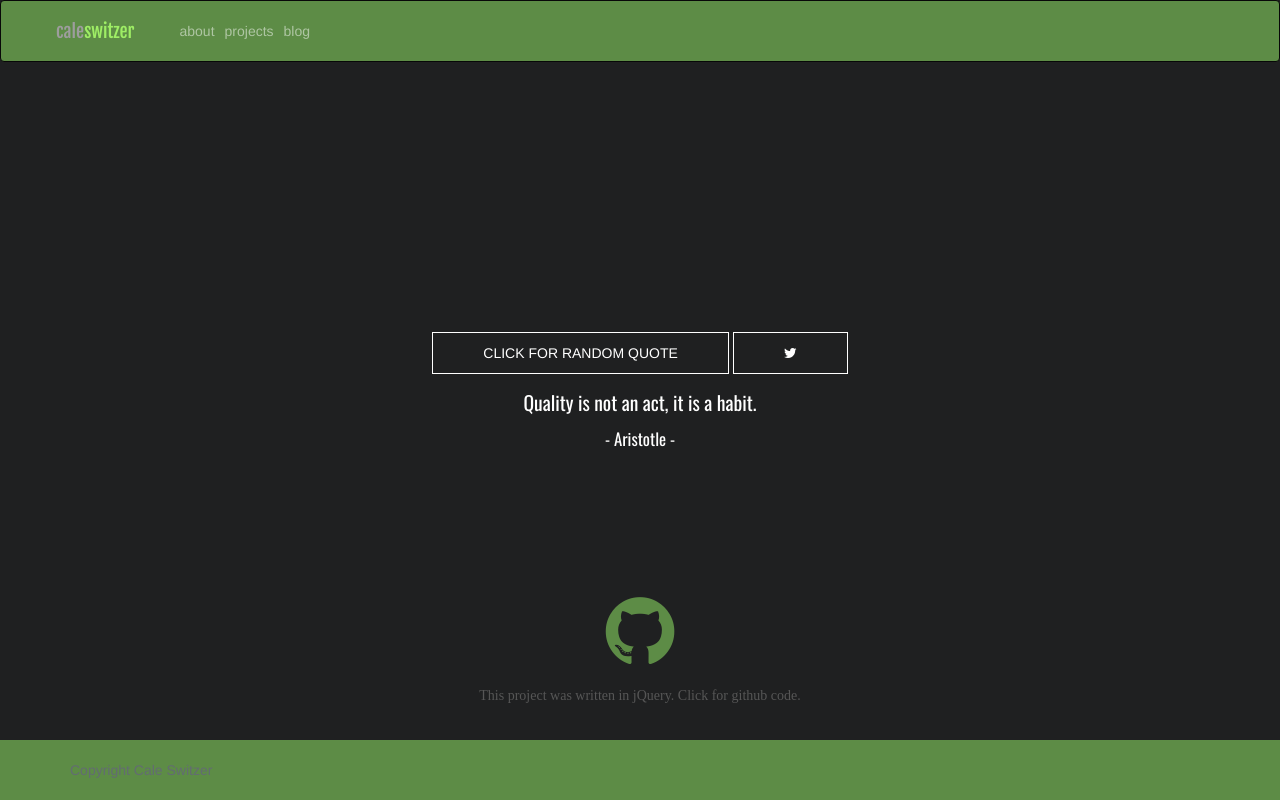
After one commit to Tennyx/mysite, a Django app: page /projects/quote-generator in a window 1280 px wide. The commit adds this page. Run offline with Django 3.2, Linux system fonts and the light colour scheme; parts of the project's set-up code (start-up, migrations or seed data) failed here and were passed over; some libraries are stand-ins or nearby versions.

Commit message:
added new projects, restyled projects list.

```diff
--- a/home/static/css/main.css
+++ b/home/static/css/main.css
@@ -8,6 +8,7 @@ html {
 
 body {
   background: #d6d6d6;
+  /*background: #1f2021; */
   color: #565656;
   margin-bottom: 60px;
 }
@@ -22,7 +23,7 @@ body {
 }
 
 .lastname {
-	color:#86d84b;
+	color:#9eed65;
 }
 
 #navbarSupportedContent {
@@ -52,7 +53,8 @@ body {
 }
 
 .card-img-top {
-	filter: grayscale(100%);
+	/*filter: grayscale(100%);*/
+  background:red;
 }
 
 header.masthead {
@@ -82,7 +84,8 @@ header.masthead > .overlay {
 .card {
 	margin: 5px;
 	padding: 10px;
-	/*box-shadow: 10px 10px 35px #bababa;*/
+	box-shadow: 10px 10px 35px #bababa;
+  border: none;
 }
 
 .btn-primary {
@@ -109,3 +112,26 @@ header.masthead > .overlay {
 .fontfront, .fontfront:hover {
   font-size: 270%;
 }
+
+.lang-tab {
+  background:#686868;
+  text-align:left;
+  font-size:80%;
+  padding:5px
+}
+
+.lang {
+  margin-left:5px;
+}
+
+.lang-jquery {
+  color:#e2f27b;
+}
+
+.lang-reactjs {
+  color:#88b9f7;
+}
+
+.lang-python {
+  color:#f29748;
+}
--- /dev/null
+++ b/projects/static/css/quote-gen.css
@@ -0,0 +1,36 @@
+body {
+  background: #1f2021;
+}
+
+.btn-primary, .btn-primary:focus {
+  background: #1f2021;
+  border: solid white 1px;
+  border-radius: 0;
+}
+
+.btn-primary:hover {
+  color: #1f2021;
+  background: white;
+  border-color: white;
+}
+
+.btn-primary:active {
+  border-color: white;
+}
+
+.quote-text {
+  font-size: 140%;
+}
+
+.quote-author {
+  font-size: 120%;
+}
+
+.quote {
+  font-family: 'Oswald', sans-serif;
+  color: white;
+}
+
+.btndiv {
+  margin-top: 250px;
+}
--- a/projects/static/js/actions.js
+++ b/projects/static/js/actions.js
@@ -1,7 +1,7 @@
 var mouseOn = function(){
 	$('#' + this.id + '-img').css({'filter':'grayscale(10%)'});
-	$('#' + this.id).css({'color':'#5d8c46', 'background': '#c6c6c6'});
-	$('#' + this.id + '-title').css({"color":"#5d8c46"});
+	$('#' + this.id).css({'color':'#5b5b5b', 'background': '#9eed65'});
+	$('#' + this.id + '-title').css({"color":"#5b5b5b"});
 }
 
 var mouseOff = function(){
--- /dev/null
+++ b/projects/static/js/quoteGen.js
@@ -0,0 +1,15 @@
+$(document).ready(function() {
+   $("#btn-quote").on("click", function(){
+     $.getJSON("https://api.forismatic.com/api/1.0/?method=getQuote&lang=en&format=jsonp&jsonp=?", function(json){
+       $(".quote-text").html(json["quoteText"]);
+       var author = json["quoteAuthor"];
+       if (author){
+        $(".quote-author").html("- " + json["quoteAuthor"] + " -");
+        $(".twitter-share-button").attr("href", "https://twitter.com/intent/tweet?text=" + json["quoteText"] + "%20" + "-" + json["quoteAuthor"]);
+       }else{
+         $(".quote-author").html("- Unknown -");
+         $(".twitter-share-button").attr("href", "https://twitter.com/intent/tweet?text=" + json["quoteText"] + "&20" + "-" + "Unknown");
+       }
+      });
+    });
+  });
--- /dev/null
+++ b/projects/templates/projects/quote-generator.html
@@ -0,0 +1,49 @@
+{% extends "../home/base.html" %}
+{% block title %}
+Quote Generator
+{% endblock %}
+
+{% block header %}
+<script src="/static/js/quoteGen.js"></script>
+<link href="https://fonts.googleapis.com/css?family=Oswald" rel="stylesheet">
+<link rel="EditURI" type="application/rsd+xml" href="//en.wikiquote.org/w/api.php?action=rsd"/>
+<link href="https://twitter.com/intent/tweet">
+<link rel="stylesheet" href="/static/css/quote-gen.css">
+{% endblock %}
+
+{% block content %}
+<!-- <div class="container-fluid">
+
+<div class="text-center">
+  <button class="btn btn-primary" id="btn-quote">CLICK FOR RANDOM QUOTE</button>
+  <a href="https://twitter.com/intent/tweet" class="btn btn-primary twitter-share-button" target="_blank"><i class="fa fa-twitter"></i></a>
+</div>
+
+<div class="quote">
+  <div class="quote-text text-center">Quality is not an act, it is a habit.
+  </div>
+  <div class="quote-author text-center">- Aristotle -</div>
+</div>
+
+</div> -->
+
+
+<div class="container">
+	<div class="row align-items-center justify-content-center btndiv">
+		<div class="col-xs-6 text-center">
+			<button class="btn btn-primary" id="btn-quote">CLICK FOR RANDOM QUOTE</button>
+  			<a href="https://twitter.com/intent/tweet" class="btn btn-primary twitter-share-button" target="_blank"><i class="fa fa-twitter"></i></a>
+  			<p class="quote quote-text text-center mt-4">Quality is not an act, it is a habit.</p>
+			<p class="quote quote-author text-center py-0">- Aristotle -</p>
+		</div>
+	</div>
+</div>
+
+
+
+
+<div class="text-center" style="padding-top: 90px">
+	<a href="#"><i class="fa fa-github fontlink-dark" aria-hidden="true"></i></a>
+	<p class="text-center" style="font-family: Montserrat">This project was written in jQuery. Click for github code.</p>
+</div>
+{% endblock %}
--- a/projects/urls.py
+++ b/projects/urls.py
@@ -14,5 +14,6 @@ urlpatterns = [
 	url(r'^recipe-list$', views.recipe, name='recipe'),
 	url(r'^game-of-life$', views.game_of_life, name='game_of_life'),
 	url(r'^twisted-groves$', views.twisted_groves, name='twisted_groves'),
-	url(r'^zip-finder$', views.zip_finder, name='zip_finder')
+	url(r'^zip-finder$', views.zip_finder, name='zip_finder'),
+	url(r'^quote-generator$', views.quote_gen, name='quote_gen')
 ]
--- a/projects/views.py
+++ b/projects/views.py
@@ -5,75 +5,94 @@ def project_list(request):
 	projects = {
 		'calc': {
 			'title': 'Calculator',
-			'summary': 'Simple calculator built with jQuery.',
+			'summary': 'Add, subtract, divide & more!',
 			'url': '/projects/calculator',
-			'image': '/static/images/calc1.gif'
+			'langlist': ['jquery']
+			# 'image': '/static/images/calc1.gif'
 		},
 		'timer': {
 			'title': 'Timer',
-			'summary': 'Simple timer built with jQuery.',
+			'summary': 'Countdown to extinction.',
 			'url': '/projects/timer',
-			'image': '/static/images/timer1.gif'
+			'langlist': ['jquery']
+			# 'image': '/static/images/timer1.gif'
 		},
 		'siamonds': {
 			'title': 'Siamonds',
-			'summary': 'Simon-style game made with jQuery',
+			'summary': 'Like Simon but with a terrible name.',
 			'url': '/projects/siamonds',
-			'image': '/static/images/siamonds1.gif'
+			'langlist': ['jquery']
+			# 'image': '/static/images/siamonds1.gif'
 		},
 		'tic-tac-toe': {
 			'title': 'Tic-Tac-Toe',
-			'summary': 'Tic-Tac-Toe game made with jQuery',
+			'summary': 'Play by yourself or with a friend!',
 			'url': '/projects/tic-tac-toe',
-			'image': '/static/images/tic_tac_toe1.gif'
+			'langlist': ['jquery']
+			# 'image': '/static/images/tic_tac_toe1.gif'
 		},
 		'weather': {
 			'title': 'Weather App',
-			'summary': 'See current weather.',
+			'summary': 'Because who needs windows?',
 			'url': '/projects/weather',
-			'image': '/static/images/weather1.gif'
+			'langlist': ['jquery']
+			# 'image': '/static/images/weather1.gif'
 		},
 		'twitch-streams': {
 			'title': 'Twitch Stream Status',
-			'summary': 'Twitch viewer made with jQuery',
+			'summary': 'Anyone streaming atm?',
 			'url': '/projects/twitch-streams',
-			'image': '/static/images/twitch_streams1.gif'
+			'langlist': ['jquery']
+			# 'image': '/static/images/twitch_streams1.gif'
 		},
 		'wiki-viewer': {
 			'title': 'Wikipedia Viewer',
-			'summary': 'Wikipedia viewer made with jQuery',
+			'summary': 'Way better than going to Wikipedia.',
 			'url': '/projects/wikipedia-viewer',
-			'image': '/static/images/wiki_viewer1.gif'
+			'langlist': ['jquery']
+			# 'image': '/static/images/wiki_viewer1.gif'
 		},
 		'markdown-previewer': {
 			'title': 'Markdown Previewer',
-			'summary': 'Markdown Previewer made with Reactjs',
+			'summary': 'GitHub-flavored.',
 			'url': '/projects/markdown-previewer',
-			'image': '/static/images/calc1.gif'
+			'langlist': ['reactjs']
+			# 'image': '/static/images/calc1.gif'
 		},
 		'recipe-list': {
 			'title': 'Recipe List',
-			'summary': 'Recipe List made with Reactjs',
+			'summary': 'A pinch of HTML and a dash of JSX.',
 			'url': '/projects/recipe-list',
-			'image': '/static/images/calc1.gif'
+			'langlist': ['reactjs']
+			# 'image': '/static/images/calc1.gif'
 		},
 		'game-of-life': {
 			'title': 'Game of Life',
-			'summary': 'Game of Life made with Reactjs',
+			'summary': "Conway's Game of Life.",
 			'url': '/projects/game-of-life',
-			'image': '/static/images/calc1.gif'
+			'langlist': ['reactjs']
+			# 'image': '/static/images/calc1.gif'
 		},
 		'twisted-groves': {
 			'title': 'Twisted Groves',
-			'summary': 'Roguelike game made with Reactjs',
+			'summary': 'Roguelike game - can you survive?',
 			'url': '/projects/twisted-groves',
-			'image': '/static/images/calc1.gif'
+			'langlist': ['reactjs']
+			# 'image': '/static/images/calc1.gif'
 		},
 		'zip-finder': {
 			'title': 'Zip Finder',
-			'summary': 'Find zip from city using Google API',
+			'summary': 'Find zip from a city with Google API',
 			'url': '/projects/zip-finder',
-			'image': '/static/images/calc1.gif'
+			'langlist': ['jquery']
+			# 'image': '/static/images/calc1.gif'
+		},
+		'quote-generator': {
+			'title': 'Quote Generator',
+			'summary': 'Cycle through quotes & tweet them',
+			'url': '/projects/quote-generator',
+			'langlist': ['jquery']
+			# 'image': '/static/images/calc1.gif'
 		}
 	}
 
@@ -114,3 +133,6 @@ def twisted_groves(request):
 
 def zip_finder(request):
 	return render(request, 'projects/zip-finder.html')
+
+def quote_gen(request):
+	return render(request, 'projects/quote-generator.html')
```
Also changed, not shown: projects/templates/projects/project_list.html (+10 -5 lines).
